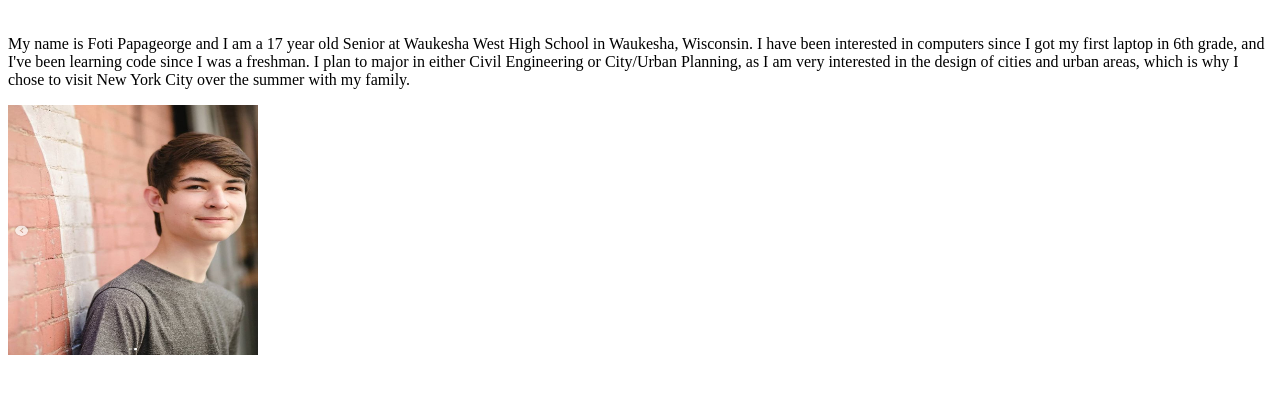
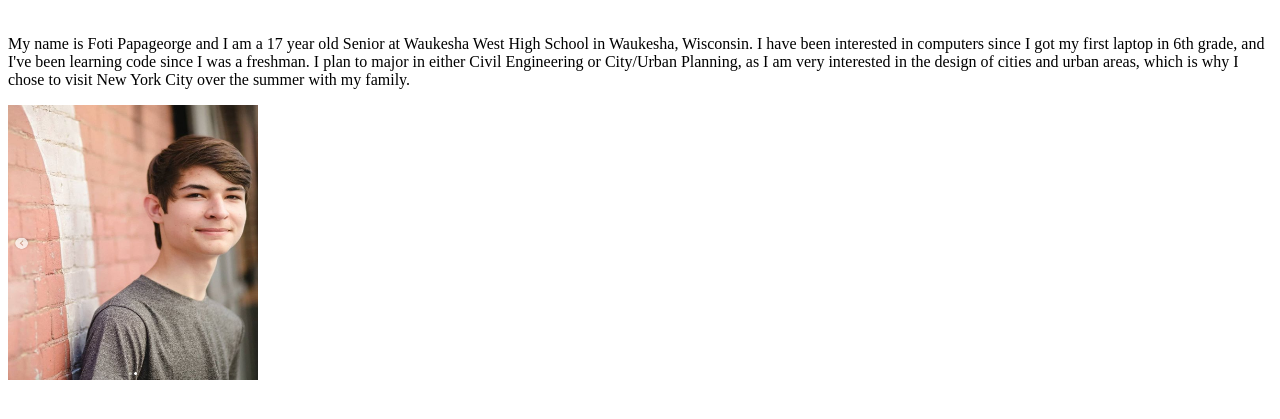
Before and after one commit to fpapageo000/apcsp, a plain HTML site: page about.html in a window 1280 px wide. Shown: the part 263-682 px from the top of the page. Drawn offline with Linux system fonts and the light colour scheme.

Commit message:
Update about.html

```diff
--- a/about.html
+++ b/about.html
@@ -18,6 +18,6 @@
     <h1 style="color: #00BFFF">About Me</h1>
     <br>
     <p>My name is Foti Papageorge and I am a 17 year old Senior at Waukesha West High School in Waukesha, Wisconsin. I have been interested in computers since I got my first laptop in 6th grade, and I've been learning code since I was a freshman. I plan to major in either Civil Engineering or City/Urban Planning, as I am very interested in the design of cities and urban areas, which is why I chose to visit New York City over the summer with my family.</p>
-    <img src="images/me.jpg" width="250" height="250" align="left">
+    <img src="images/me.jpg" width="250" height="275" align="left">
   </body>
 </html>
```
